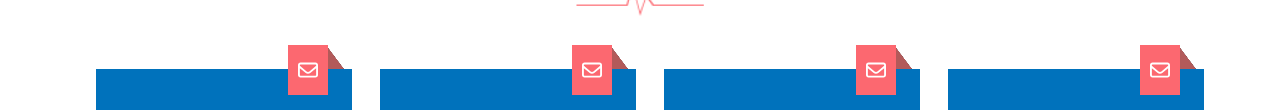
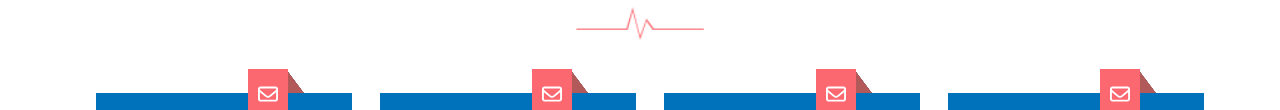
Before and after one commit to Eisha215/mediCare, a website: page src/index.html in a window 1280 px wide. Shown: the part 2862-2972 px from the top of the page. Drawn offline with nearby package versions, Linux system fonts and the light colour scheme.

Commit message:
chore:minor tweaks

```diff
--- a/src/index.html
+++ b/src/index.html
@@ -499,8 +499,8 @@
                         <svg xmlns="http://www.w3.org/2000/svg" height="1em" fill="white"class="inline-block mx-2" viewBox="0 0 448 512"><!--! Font Awesome Free 6.4.0 by @fontawesome - https://fontawesome.com License - https://fontawesome.com/license (Commercial License) Copyright 2023 Fonticons, Inc. --><path d="M416 32H31.9C14.3 32 0 46.5 0 64.3v383.4C0 465.5 14.3 480 31.9 480H416c17.6 0 32-14.5 32-32.3V64.3c0-17.8-14.4-32.3-32-32.3zM135.4 416H69V202.2h66.5V416zm-33.2-243c-21.3 0-38.5-17.3-38.5-38.5S80.9 96 102.2 96c21.2 0 38.5 17.3 38.5 38.5 0 21.3-17.2 38.5-38.5 38.5zm282.1 243h-66.4V312c0-24.8-.5-56.7-34.5-56.7-34.6 0-39.9 27-39.9 54.9V416h-66.4V202.2h63.7v29.2h.9c8.9-16.8 30.6-34.5 62.9-34.5 67.2 0 79.7 44.3 79.7 101.9V416z"/></svg>
                         <svg xmlns="http://www.w3.org/2000/svg" height="1em"fill="white" class="inline-block mx-2" viewBox="0 0 448 512"><!--! Font Awesome Free 6.4.0 by @fontawesome - https://fontawesome.com License - https://fontawesome.com/license (Commercial License) Copyright 2023 Fonticons, Inc. --><path d="M94.12 315.1c0 25.9-21.16 47.06-47.06 47.06S0 341 0 315.1c0-25.9 21.16-47.06 47.06-47.06h47.06v47.06zm23.72 0c0-25.9 21.16-47.06 47.06-47.06s47.06 21.16 47.06 47.06v117.84c0 25.9-21.16 47.06-47.06 47.06s-47.06-21.16-47.06-47.06V315.1zm47.06-188.98c-25.9 0-47.06-21.16-47.06-47.06S139 32 164.9 32s47.06 21.16 47.06 47.06v47.06H164.9zm0 23.72c25.9 0 47.06 21.16 47.06 47.06s-21.16 47.06-47.06 47.06H47.06C21.16 243.96 0 222.8 0 196.9s21.16-47.06 47.06-47.06H164.9zm188.98 47.06c0-25.9 21.16-47.06 47.06-47.06 25.9 0 47.06 21.16 47.06 47.06s-21.16 47.06-47.06 47.06h-47.06V196.9zm-23.72 0c0 25.9-21.16 47.06-47.06 47.06-25.9 0-47.06-21.16-47.06-47.06V79.06c0-25.9 21.16-47.06 47.06-47.06 25.9 0 47.06 21.16 47.06 47.06V196.9zM283.1 385.88c25.9 0 47.06 21.16 47.06 47.06 0 25.9-21.16 47.06-47.06 47.06-25.9 0-47.06-21.16-47.06-47.06v-47.06h47.06zm0-23.72c-25.9 0-47.06-21.16-47.06-47.06 0-25.9 21.16-47.06 47.06-47.06h117.84c25.9 0 47.06 21.16 47.06 47.06 0 25.9-21.16 47.06-47.06 47.06H283.1z"/></svg>
                         <p class="my-4" >Lorem Ipsum is simply dummy text of the printing and typesetting industry. </p>
-                        <svg xmlns="http://www.w3.org/2000/svg" height="0.75em" class="absolute w-10 h-[50px] bg-peach p-2.5  -top-6 right-6" fill="white"  viewBox="0 0 512 512"><!--! Font Awesome Free 6.4.0 by @fontawesome - https://fontawesome.com License - https://fontawesome.com/license (Commercial License) Copyright 2023 Fonticons, Inc. --><path d="M64 112c-8.8 0-16 7.2-16 16v22.1L220.5 291.7c20.7 17 50.4 17 71.1 0L464 150.1V128c0-8.8-7.2-16-16-16H64zM48 212.2V384c0 8.8 7.2 16 16 16H448c8.8 0 16-7.2 16-16V212.2L322 328.8c-38.4 31.5-93.7 31.5-132 0L48 212.2zM0 128C0 92.7 28.7 64 64 64H448c35.3 0 64 28.7 64 64V384c0 35.3-28.7 64-64 64H64c-35.3 0-64-28.7-64-64V128z"/></svg>
-                        <canvas id="myCanvas1"  class=" absolute w-24 h-16 -top-16 -right-10"></canvas>
+                        <svg xmlns="http://www.w3.org/2000/svg" height="0.75em" class="absolute w-10 h-[50px] bg-peach p-2.5  -top-6 right-16" fill="white"  viewBox="0 0 512 512"><!--! Font Awesome Free 6.4.0 by @fontawesome - https://fontawesome.com License - https://fontawesome.com/license (Commercial License) Copyright 2023 Fonticons, Inc. --><path d="M64 112c-8.8 0-16 7.2-16 16v22.1L220.5 291.7c20.7 17 50.4 17 71.1 0L464 150.1V128c0-8.8-7.2-16-16-16H64zM48 212.2V384c0 8.8 7.2 16 16 16H448c8.8 0 16-7.2 16-16V212.2L322 328.8c-38.4 31.5-93.7 31.5-132 0L48 212.2zM0 128C0 92.7 28.7 64 64 64H448c35.3 0 64 28.7 64 64V384c0 35.3-28.7 64-64 64H64c-35.3 0-64-28.7-64-64V128z"/></svg>
+                        <canvas id="myCanvas1"  class=" absolute w-24 h-16 -top-16 right-0"></canvas>
 
                     </div>
                     <div class="text-center bg-Navyblue text-white p-10 sm:h-72 w-full h-96 sm:w-64 relative">
@@ -511,8 +511,8 @@
                         <svg xmlns="http://www.w3.org/2000/svg" height="1em" fill="white"class="inline-block mx-2" viewBox="0 0 448 512"><!--! Font Awesome Free 6.4.0 by @fontawesome - https://fontawesome.com License - https://fontawesome.com/license (Commercial License) Copyright 2023 Fonticons, Inc. --><path d="M416 32H31.9C14.3 32 0 46.5 0 64.3v383.4C0 465.5 14.3 480 31.9 480H416c17.6 0 32-14.5 32-32.3V64.3c0-17.8-14.4-32.3-32-32.3zM135.4 416H69V202.2h66.5V416zm-33.2-243c-21.3 0-38.5-17.3-38.5-38.5S80.9 96 102.2 96c21.2 0 38.5 17.3 38.5 38.5 0 21.3-17.2 38.5-38.5 38.5zm282.1 243h-66.4V312c0-24.8-.5-56.7-34.5-56.7-34.6 0-39.9 27-39.9 54.9V416h-66.4V202.2h63.7v29.2h.9c8.9-16.8 30.6-34.5 62.9-34.5 67.2 0 79.7 44.3 79.7 101.9V416z"/></svg>
                         <svg xmlns="http://www.w3.org/2000/svg" height="1em"fill="white" class="inline-block mx-2" viewBox="0 0 448 512"><!--! Font Awesome Free 6.4.0 by @fontawesome - https://fontawesome.com License - https://fontawesome.com/license (Commercial License) Copyright 2023 Fonticons, Inc. --><path d="M94.12 315.1c0 25.9-21.16 47.06-47.06 47.06S0 341 0 315.1c0-25.9 21.16-47.06 47.06-47.06h47.06v47.06zm23.72 0c0-25.9 21.16-47.06 47.06-47.06s47.06 21.16 47.06 47.06v117.84c0 25.9-21.16 47.06-47.06 47.06s-47.06-21.16-47.06-47.06V315.1zm47.06-188.98c-25.9 0-47.06-21.16-47.06-47.06S139 32 164.9 32s47.06 21.16 47.06 47.06v47.06H164.9zm0 23.72c25.9 0 47.06 21.16 47.06 47.06s-21.16 47.06-47.06 47.06H47.06C21.16 243.96 0 222.8 0 196.9s21.16-47.06 47.06-47.06H164.9zm188.98 47.06c0-25.9 21.16-47.06 47.06-47.06 25.9 0 47.06 21.16 47.06 47.06s-21.16 47.06-47.06 47.06h-47.06V196.9zm-23.72 0c0 25.9-21.16 47.06-47.06 47.06-25.9 0-47.06-21.16-47.06-47.06V79.06c0-25.9 21.16-47.06 47.06-47.06 25.9 0 47.06 21.16 47.06 47.06V196.9zM283.1 385.88c25.9 0 47.06 21.16 47.06 47.06 0 25.9-21.16 47.06-47.06 47.06-25.9 0-47.06-21.16-47.06-47.06v-47.06h47.06zm0-23.72c-25.9 0-47.06-21.16-47.06-47.06 0-25.9 21.16-47.06 47.06-47.06h117.84c25.9 0 47.06 21.16 47.06 47.06 0 25.9-21.16 47.06-47.06 47.06H283.1z"/></svg>
                         <p class="my-4" >Lorem Ipsum is simply dummy text of the printing and typesetting industry. </p>
-                        <svg xmlns="http://www.w3.org/2000/svg" height="0.75em" class="absolute w-10 h-[50px] bg-peach p-2.5  -top-6 right-6" fill="white"  viewBox="0 0 512 512"><!--! Font Awesome Free 6.4.0 by @fontawesome - https://fontawesome.com License - https://fontawesome.com/license (Commercial License) Copyright 2023 Fonticons, Inc. --><path d="M64 112c-8.8 0-16 7.2-16 16v22.1L220.5 291.7c20.7 17 50.4 17 71.1 0L464 150.1V128c0-8.8-7.2-16-16-16H64zM48 212.2V384c0 8.8 7.2 16 16 16H448c8.8 0 16-7.2 16-16V212.2L322 328.8c-38.4 31.5-93.7 31.5-132 0L48 212.2zM0 128C0 92.7 28.7 64 64 64H448c35.3 0 64 28.7 64 64V384c0 35.3-28.7 64-64 64H64c-35.3 0-64-28.7-64-64V128z"/></svg>
-                        <canvas id="myCanvas2"  class=" absolute w-24 h-16 -top-16 -right-10"></canvas>
+                        <svg xmlns="http://www.w3.org/2000/svg" height="0.75em" class="absolute w-10 h-[50px] bg-peach p-2.5  -top-6 right-16" fill="white"  viewBox="0 0 512 512"><!--! Font Awesome Free 6.4.0 by @fontawesome - https://fontawesome.com License - https://fontawesome.com/license (Commercial License) Copyright 2023 Fonticons, Inc. --><path d="M64 112c-8.8 0-16 7.2-16 16v22.1L220.5 291.7c20.7 17 50.4 17 71.1 0L464 150.1V128c0-8.8-7.2-16-16-16H64zM48 212.2V384c0 8.8 7.2 16 16 16H448c8.8 0 16-7.2 16-16V212.2L322 328.8c-38.4 31.5-93.7 31.5-132 0L48 212.2zM0 128C0 92.7 28.7 64 64 64H448c35.3 0 64 28.7 64 64V384c0 35.3-28.7 64-64 64H64c-35.3 0-64-28.7-64-64V128z"/></svg>
+                        <canvas id="myCanvas2"  class=" absolute w-24 h-16 -top-16 right-0"></canvas>
 
                     </div>
                     <div class="text-center bg-Navyblue text-white p-10 sm:h-72 w-full h-96 sm:w-64 relative">
@@ -523,9 +523,8 @@
                         <svg xmlns="http://www.w3.org/2000/svg" height="1em" fill="white"class="inline-block mx-2" viewBox="0 0 448 512"><!--! Font Awesome Free 6.4.0 by @fontawesome - https://fontawesome.com License - https://fontawesome.com/license (Commercial License) Copyright 2023 Fonticons, Inc. --><path d="M416 32H31.9C14.3 32 0 46.5 0 64.3v383.4C0 465.5 14.3 480 31.9 480H416c17.6 0 32-14.5 32-32.3V64.3c0-17.8-14.4-32.3-32-32.3zM135.4 416H69V202.2h66.5V416zm-33.2-243c-21.3 0-38.5-17.3-38.5-38.5S80.9 96 102.2 96c21.2 0 38.5 17.3 38.5 38.5 0 21.3-17.2 38.5-38.5 38.5zm282.1 243h-66.4V312c0-24.8-.5-56.7-34.5-56.7-34.6 0-39.9 27-39.9 54.9V416h-66.4V202.2h63.7v29.2h.9c8.9-16.8 30.6-34.5 62.9-34.5 67.2 0 79.7 44.3 79.7 101.9V416z"/></svg>
                         <svg xmlns="http://www.w3.org/2000/svg" height="1em"fill="white" class="inline-block mx-2" viewBox="0 0 448 512"><!--! Font Awesome Free 6.4.0 by @fontawesome - https://fontawesome.com License - https://fontawesome.com/license (Commercial License) Copyright 2023 Fonticons, Inc. --><path d="M94.12 315.1c0 25.9-21.16 47.06-47.06 47.06S0 341 0 315.1c0-25.9 21.16-47.06 47.06-47.06h47.06v47.06zm23.72 0c0-25.9 21.16-47.06 47.06-47.06s47.06 21.16 47.06 47.06v117.84c0 25.9-21.16 47.06-47.06 47.06s-47.06-21.16-47.06-47.06V315.1zm47.06-188.98c-25.9 0-47.06-21.16-47.06-47.06S139 32 164.9 32s47.06 21.16 47.06 47.06v47.06H164.9zm0 23.72c25.9 0 47.06 21.16 47.06 47.06s-21.16 47.06-47.06 47.06H47.06C21.16 243.96 0 222.8 0 196.9s21.16-47.06 47.06-47.06H164.9zm188.98 47.06c0-25.9 21.16-47.06 47.06-47.06 25.9 0 47.06 21.16 47.06 47.06s-21.16 47.06-47.06 47.06h-47.06V196.9zm-23.72 0c0 25.9-21.16 47.06-47.06 47.06-25.9 0-47.06-21.16-47.06-47.06V79.06c0-25.9 21.16-47.06 47.06-47.06 25.9 0 47.06 21.16 47.06 47.06V196.9zM283.1 385.88c25.9 0 47.06 21.16 47.06 47.06 0 25.9-21.16 47.06-47.06 47.06-25.9 0-47.06-21.16-47.06-47.06v-47.06h47.06zm0-23.72c-25.9 0-47.06-21.16-47.06-47.06 0-25.9 21.16-47.06 47.06-47.06h117.84c25.9 0 47.06 21.16 47.06 47.06 0 25.9-21.16 47.06-47.06 47.06H283.1z"/></svg>
                         <p class="my-4" >Lorem Ipsum is simply dummy text of the printing and typesetting industry. </p>
-                        <svg xmlns="http://www.w3.org/2000/svg" height="0.75em" class="absolute w-10 h-[50px] bg-peach p-2.5  -top-6 right-6" fill="white"  viewBox="0 0 512 512"><!--! Font Awesome Free 6.4.0 by @fontawesome - https://fontawesome.com License - https://fontawesome.com/license (Commercial License) Copyright 2023 Fonticons, Inc. --><path d="M64 112c-8.8 0-16 7.2-16 16v22.1L220.5 291.7c20.7 17 50.4 17 71.1 0L464 150.1V128c0-8.8-7.2-16-16-16H64zM48 212.2V384c0 8.8 7.2 16 16 16H448c8.8 0 16-7.2 16-16V212.2L322 328.8c-38.4 31.5-93.7 31.5-132 0L48 212.2zM0 128C0 92.7 28.7 64 64 64H448c35.3 0 64 28.7 64 64V384c0 35.3-28.7 64-64 64H64c-35.3 0-64-28.7-64-64V128z"/></svg>
-
-                        <canvas id="myCanvas3"  class=" absolute w-24 h-16 -top-16 -right-10"></canvas>
+                        <svg xmlns="http://www.w3.org/2000/svg" height="0.75em" class="absolute w-10 h-[50px] bg-peach p-2.5  -top-6 right-16" fill="white"  viewBox="0 0 512 512"><!--! Font Awesome Free 6.4.0 by @fontawesome - https://fontawesome.com License - https://fontawesome.com/license (Commercial License) Copyright 2023 Fonticons, Inc. --><path d="M64 112c-8.8 0-16 7.2-16 16v22.1L220.5 291.7c20.7 17 50.4 17 71.1 0L464 150.1V128c0-8.8-7.2-16-16-16H64zM48 212.2V384c0 8.8 7.2 16 16 16H448c8.8 0 16-7.2 16-16V212.2L322 328.8c-38.4 31.5-93.7 31.5-132 0L48 212.2zM0 128C0 92.7 28.7 64 64 64H448c35.3 0 64 28.7 64 64V384c0 35.3-28.7 64-64 64H64c-35.3 0-64-28.7-64-64V128z"/></svg>
+                        <canvas id="myCanvas3"  class=" absolute w-24 h-16 -top-16 right-0"></canvas>
 
                     </div>
                     <div class="text-center bg-Navyblue text-white p-10 sm:h-72 w-full h-96 sm:w-64 relative">
@@ -536,8 +535,8 @@
                         <svg xmlns="http://www.w3.org/2000/svg" height="1em" fill="white"class="inline-block mx-2" viewBox="0 0 448 512"><!--! Font Awesome Free 6.4.0 by @fontawesome - https://fontawesome.com License - https://fontawesome.com/license (Commercial License) Copyright 2023 Fonticons, Inc. --><path d="M416 32H31.9C14.3 32 0 46.5 0 64.3v383.4C0 465.5 14.3 480 31.9 480H416c17.6 0 32-14.5 32-32.3V64.3c0-17.8-14.4-32.3-32-32.3zM135.4 416H69V202.2h66.5V416zm-33.2-243c-21.3 0-38.5-17.3-38.5-38.5S80.9 96 102.2 96c21.2 0 38.5 17.3 38.5 38.5 0 21.3-17.2 38.5-38.5 38.5zm282.1 243h-66.4V312c0-24.8-.5-56.7-34.5-56.7-34.6 0-39.9 27-39.9 54.9V416h-66.4V202.2h63.7v29.2h.9c8.9-16.8 30.6-34.5 62.9-34.5 67.2 0 79.7 44.3 79.7 101.9V416z"/></svg>
                         <svg xmlns="http://www.w3.org/2000/svg" height="1em"fill="white" class="inline-block mx-2" viewBox="0 0 448 512"><!--! Font Awesome Free 6.4.0 by @fontawesome - https://fontawesome.com License - https://fontawesome.com/license (Commercial License) Copyright 2023 Fonticons, Inc. --><path d="M94.12 315.1c0 25.9-21.16 47.06-47.06 47.06S0 341 0 315.1c0-25.9 21.16-47.06 47.06-47.06h47.06v47.06zm23.72 0c0-25.9 21.16-47.06 47.06-47.06s47.06 21.16 47.06 47.06v117.84c0 25.9-21.16 47.06-47.06 47.06s-47.06-21.16-47.06-47.06V315.1zm47.06-188.98c-25.9 0-47.06-21.16-47.06-47.06S139 32 164.9 32s47.06 21.16 47.06 47.06v47.06H164.9zm0 23.72c25.9 0 47.06 21.16 47.06 47.06s-21.16 47.06-47.06 47.06H47.06C21.16 243.96 0 222.8 0 196.9s21.16-47.06 47.06-47.06H164.9zm188.98 47.06c0-25.9 21.16-47.06 47.06-47.06 25.9 0 47.06 21.16 47.06 47.06s-21.16 47.06-47.06 47.06h-47.06V196.9zm-23.72 0c0 25.9-21.16 47.06-47.06 47.06-25.9 0-47.06-21.16-47.06-47.06V79.06c0-25.9 21.16-47.06 47.06-47.06 25.9 0 47.06 21.16 47.06 47.06V196.9zM283.1 385.88c25.9 0 47.06 21.16 47.06 47.06 0 25.9-21.16 47.06-47.06 47.06-25.9 0-47.06-21.16-47.06-47.06v-47.06h47.06zm0-23.72c-25.9 0-47.06-21.16-47.06-47.06 0-25.9 21.16-47.06 47.06-47.06h117.84c25.9 0 47.06 21.16 47.06 47.06 0 25.9-21.16 47.06-47.06 47.06H283.1z"/></svg>
                         <p class="my-4" >Lorem Ipsum is simply dummy text of the printing and typesetting industry. </p>
-                        <svg xmlns="http://www.w3.org/2000/svg" height="0.5em" class="absolute w-10 h-[50px] bg-peach p-2.5  -top-6 right-6" fill="white"  viewBox="0 0 512 512"><!--! Font Awesome Free 6.4.0 by @fontawesome - https://fontawesome.com License - https://fontawesome.com/license (Commercial License) Copyright 2023 Fonticons, Inc. --><path d="M64 112c-8.8 0-16 7.2-16 16v22.1L220.5 291.7c20.7 17 50.4 17 71.1 0L464 150.1V128c0-8.8-7.2-16-16-16H64zM48 212.2V384c0 8.8 7.2 16 16 16H448c8.8 0 16-7.2 16-16V212.2L322 328.8c-38.4 31.5-93.7 31.5-132 0L48 212.2zM0 128C0 92.7 28.7 64 64 64H448c35.3 0 64 28.7 64 64V384c0 35.3-28.7 64-64 64H64c-35.3 0-64-28.7-64-64V128z"/></svg>
-                        <canvas id="myCanvas4"  class=" absolute w-24 h-16 -top-16 -right-10"></canvas>
+                        <svg xmlns="http://www.w3.org/2000/svg" height="0.75em" class="absolute w-10 h-[50px] bg-peach p-2.5  -top-6 right-16" fill="white"  viewBox="0 0 512 512"><!--! Font Awesome Free 6.4.0 by @fontawesome - https://fontawesome.com License - https://fontawesome.com/license (Commercial License) Copyright 2023 Fonticons, Inc. --><path d="M64 112c-8.8 0-16 7.2-16 16v22.1L220.5 291.7c20.7 17 50.4 17 71.1 0L464 150.1V128c0-8.8-7.2-16-16-16H64zM48 212.2V384c0 8.8 7.2 16 16 16H448c8.8 0 16-7.2 16-16V212.2L322 328.8c-38.4 31.5-93.7 31.5-132 0L48 212.2zM0 128C0 92.7 28.7 64 64 64H448c35.3 0 64 28.7 64 64V384c0 35.3-28.7 64-64 64H64c-35.3 0-64-28.7-64-64V128z"/></svg>
+                        <canvas id="myCanvas4"  class=" absolute w-24 h-16 -top-16 right-0"></canvas>
 
                     </div>
             </div>
```
Also changed, not shown: src/css/output.css.
